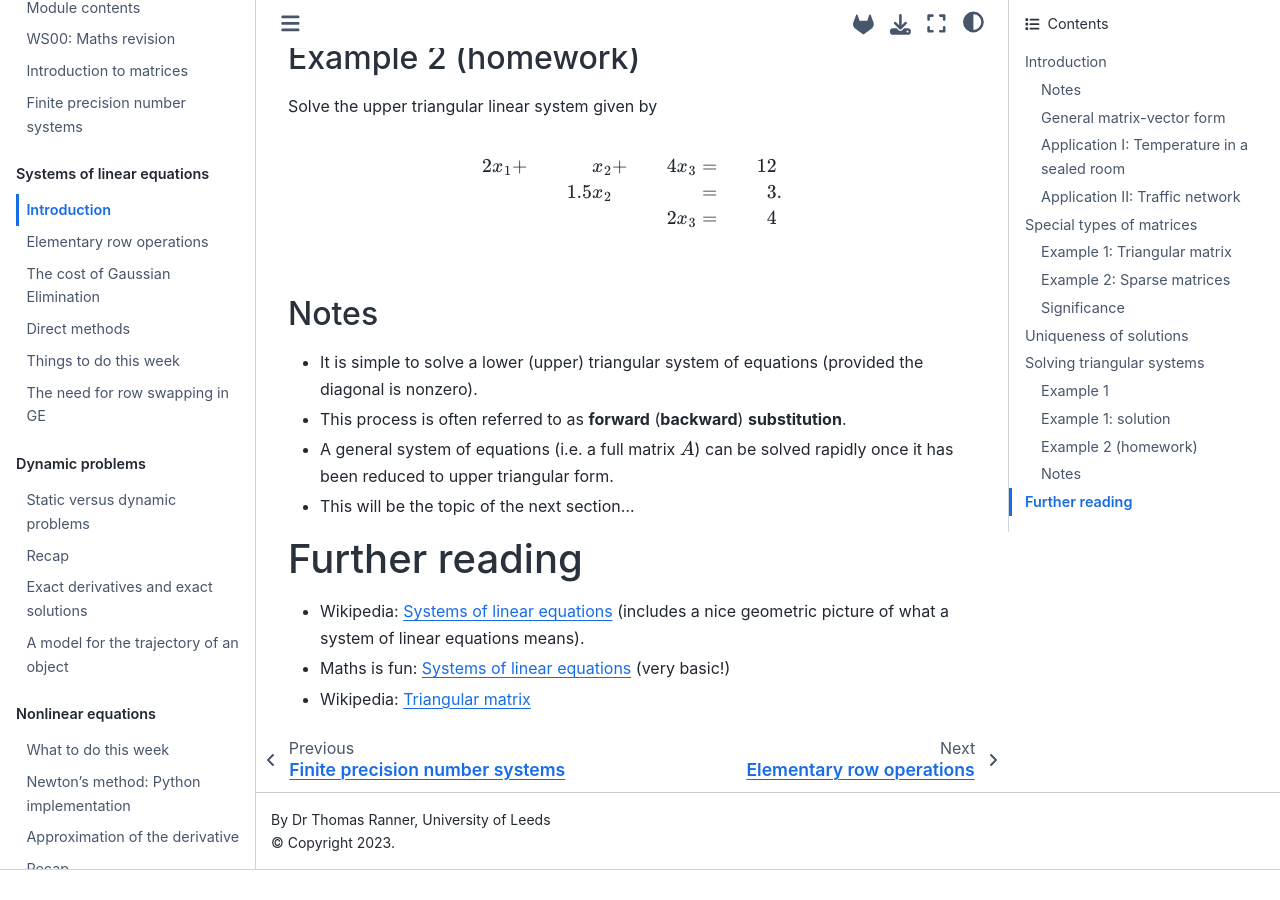
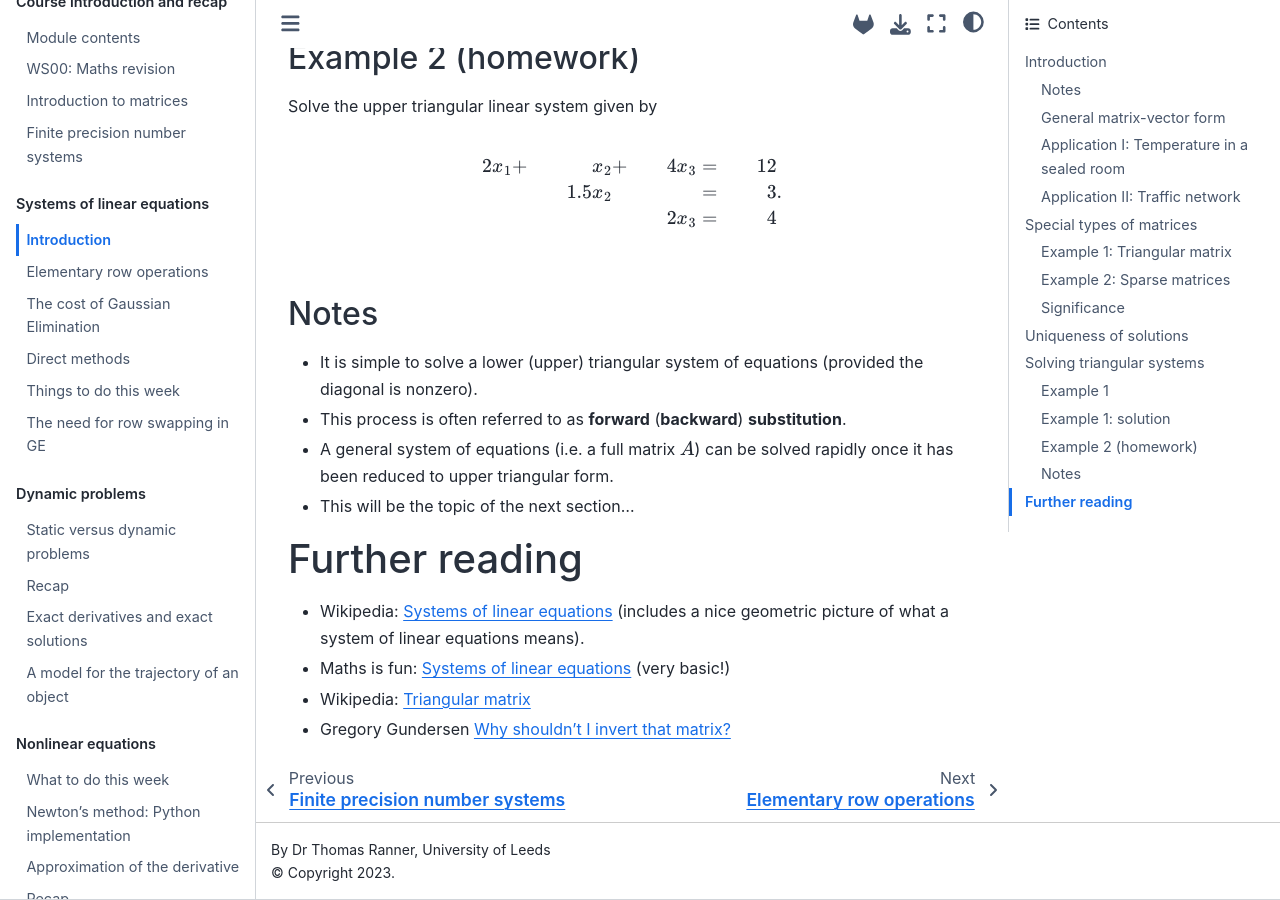
Before and after one commit to uol-soc-teachingrepos/COMP2421-Numerical-Computation, a Jupyter Book: the page built from lec/lec05.md, in a window 1280 px wide and 900 px high, scrolled down 6172 px. Built offline with Jupyter Book 1.0.4 settings and Sphinx 7.4.7 and the Sphinx Book theme 1.1.4, drawn with Linux system fonts in a browser that asks for light colours; pages that are not in the unit, such as notebooks, are missing from menus; before the commit the page ends 7042 px from its top, so only the background shows below that.

Commit message:
more reading

```diff
--- a/lec/lec05.md
+++ b/lec/lec05.md
@@ -304,3 +304,4 @@ $$
 - Wikipedia: [Systems of linear equations](https://en.wikipedia.org/wiki/System_of_linear_equations) (includes a nice geometric picture of what a system of linear equations means).
 - Maths is fun: [Systems of linear equations](https://www.mathsisfun.com/algebra/systems-linear-equations.html) (very basic!)
 - Wikipedia: [Triangular matrix](https://en.wikipedia.org/wiki/Triangular_matrix)
+- Gregory Gundersen [Why shouldn't I invert that matrix?](http://gregorygundersen.com/blog/2020/12/09/matrix-inversion/)
```
